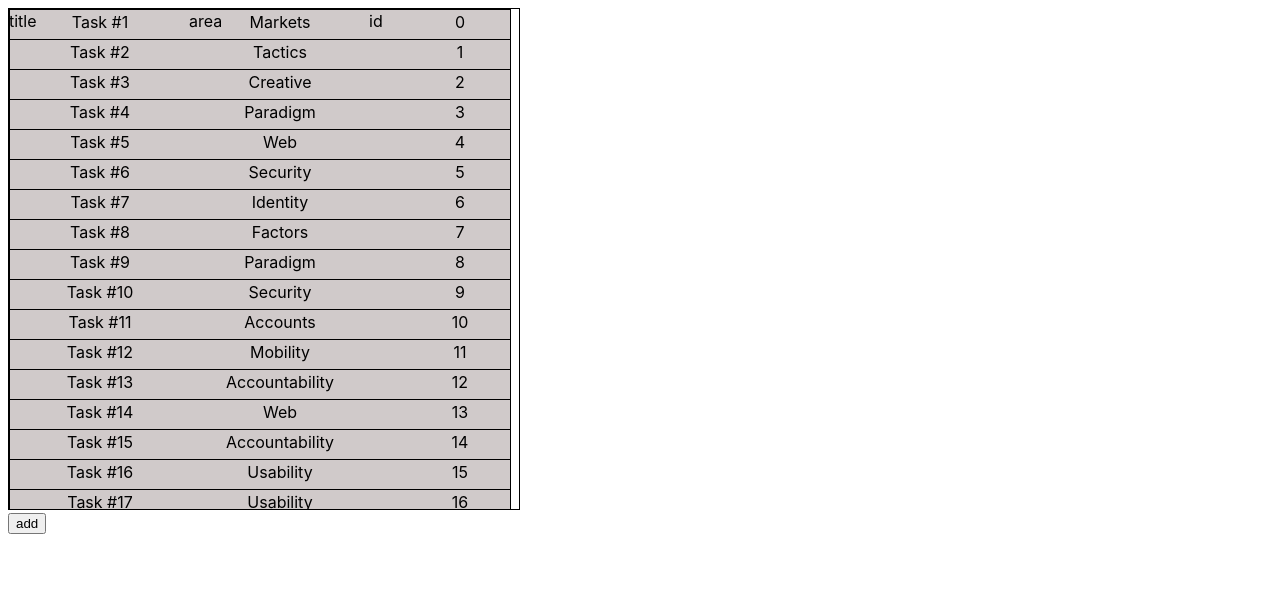
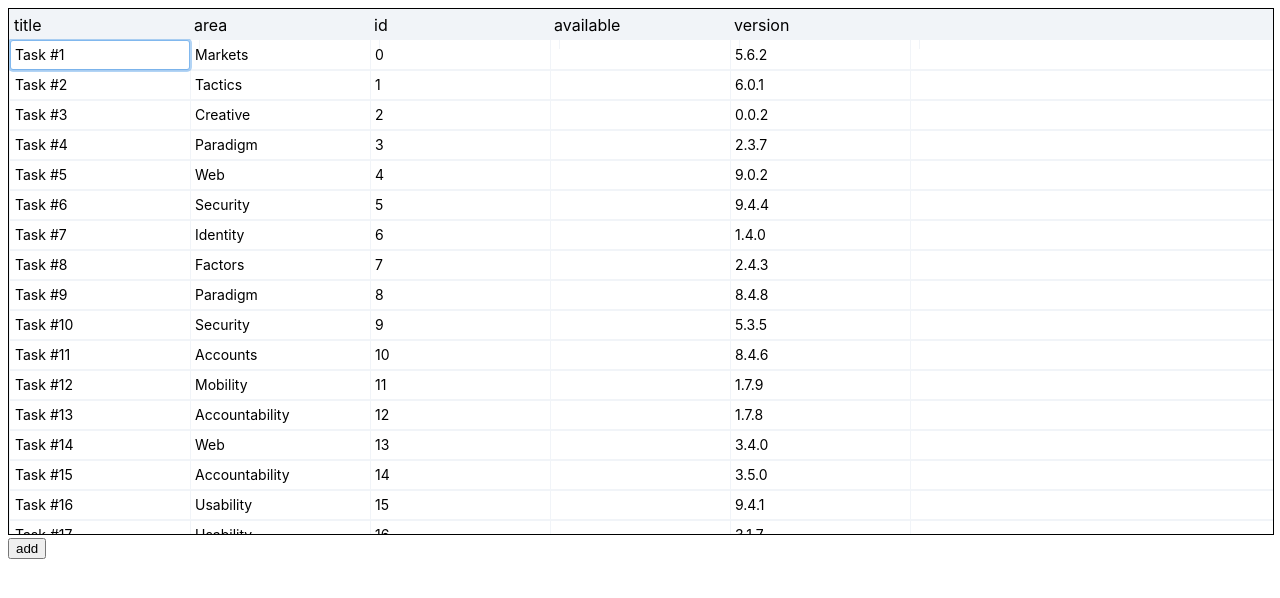
Before and after one commit to icygopal/table, a React (Vite) app: page / in a window 1280 px wide. Shown: the top 598 px of the page. Built offline with nearby package versions, Linux system fonts and the light colour scheme.

Commit message:
new table design

```diff
--- a/src/Table/Components/Header/HeaderCell.jsx
+++ b/src/Table/Components/Header/HeaderCell.jsx
@@ -4,7 +4,7 @@ import { clampColumnWidth } from '../../CommonFunctions'
 const HeaderCell = (props) => {
 	const {style,column,key} = props
   return (
-	<div key={key} className="ag-header-cell" style={style}>{column.name}</div>
+	<div key={key} className="cstm-header-cell" style={style}>{column.name}</div>
   )
 }
 
--- a/src/Table/Components/Row/Cell.jsx
+++ b/src/Table/Components/Row/Cell.jsx
@@ -1,9 +1,9 @@
 import React, { memo } from 'react'
 
 const Cell = (props) => {
-	const {column,row,key,style}=props
+	const {column,row,key,style,selectedCell}=props
   return (
-	<div key={key} className="ag-header-cell" style={style}>{row[column.key]}</div>
+	<div key={key} className={`ag-header-cell ${selectedCell}`} style={style}><div className="btns">{row[column.key]}</div></div>
   )
 }
 
--- a/src/Table/Components/Row/index.jsx
+++ b/src/Table/Components/Row/index.jsx
@@ -14,13 +14,17 @@ const Row = (props) => {
 
 	const cells = [];
 
+
+
 	for (let index = 0; index < viewportColumns.length; index++) {
 	  const column = viewportColumns[index];
 	  const { idx } = column;
+		console.log({rowIdx,index})
 	  console.log({left: column.left})
 	  const style = { width: column.width, left: column.left }
 		cells.push(
 		  <Cell
+			selectedCell={(rowIdx===0 && index===0)  && "selected-cell" }
 			key={column.key}
 			column={column}
 			row={row}
--- a/src/Table/DataGridTable.jsx
+++ b/src/Table/DataGridTable.jsx
@@ -83,7 +83,7 @@ const DataGridTable = ({
 		const row = rawRows[i];
 		if(row){
 			result.push(defaultRowRenderer(i, {
-				i,
+				rowIdx:i,
 				row,
 				viewportColumns,
 				rowClass:"abc",
@@ -96,7 +96,7 @@ const DataGridTable = ({
 	}
 	return (
 		<>
-		<div ref={tableRef} className="viewPort" onScroll={scollPos} >
+		<div ref={tableRef} className="viewPort" style={{height:"calc(100vh - 275px)"}} onScroll={scollPos} >
 		<Header
 			columns={viewportColumns}
 			/>
--- a/src/table.scss
+++ b/src/table.scss
@@ -1,7 +1,7 @@
 div[role=row] {
 	// border-top: 1px solid black;
 	// border-bottom: 1px solid black;
-	background-color: rgb(208, 202, 202);
+	// background-color: rgb(208, 202, 202);
 }
 
 .t-header {
@@ -17,8 +17,6 @@ div[role=row] {
 	position: relative;
 	height: 100vh;
 	scroll-behavior: smooth;
-	// -webkit-backface-visibility: hidden;
-	// -webkit-perspective: 1000;
 	-webkit-overflow-scrolling: auto;
 }
 
@@ -29,13 +27,7 @@ div[role=row] {
 	position: relative;
 	border: 1px solid black;
 }
-.viewPort .header-container{
-	position: sticky;
-	top: 0;
-	z-index: 34;
-
-}
-.viewPort .ag-header-row{
+.main-layout .ag-header-row{
 	position: relative;
 	width: 100%;
 	background: black;
@@ -45,9 +37,26 @@ div[role=row] {
 // 	top: 0px;
 // 	width: 100%;
 // }
+.header-container {
+.cstm-header-cell {
+	position: absolute;
+	border-right: 1px solid #f1f4f8;
+    line-height: 22px;
+    height: 30px;
+    padding: 5px;
+}
+}
 
 .ag-header-cell{
 	position: absolute;
+	border-right: 1px solid #f1f4f8;
+	font-size: 14px;
+	line-height: 20px;
+	height: 30px;
+}
+
+.btns {
+	padding: 5px;
 }
 
 .t-0{
@@ -60,36 +69,53 @@ div[role=row] {
 
 .viewPort {
 	position: relative;
-	width: 510px;
-	height: 500px;
+	width: 100%;
 	border: solid 1px;
 	overflow-y: scroll;
   }
 
+  .header-container{
+	position: sticky;
+	top: 0;
+	z-index: 34;
+	background-color: #f1f4f8;
+	height: 30px;
+
+}
+
   .itemContainer {
 	position: absolute;
-	width: 500px;
-	background-color: azure;
+	width: 100%;
+	background-color: #fff;
+	// height: 500px !important;
 
   }
   .addContainer {
 	position: sticky;
-	top: 0;
-	width: 500px;
+	top: 47;
+	width: 100%;
 	background-color: black;
-	z-index: 10
+	z-index: 50;
+	top: 30px;
   }
 
   .item {
 	position: absolute;
-	background-color: beige;
-	border: solid 1px;
-	width: 500px;
-	text-align:center;
-	border-bottom: 1px solid black;
+	// background-color: #fff;
+	border: solid 1px #f1f4f8;
+	width: 100%;
+	// text-align:center;
+	// border-bottom: 1px solid #f1f4f8;
   }
 
   .done {
 	color: rgba(0, 0, 0, 0.3);
 	text-decoration: line-through;
   }
+
+  .selected-cell{
+	box-shadow: rgb(35 131 226 / 57%) 0px 0px 0px 1px inset, rgb(35 131 226 / 35%) 0px 0px 0px 2px;
+	z-index: 1;
+	border: 0;
+	border-radius: 3px;
+  }
```
